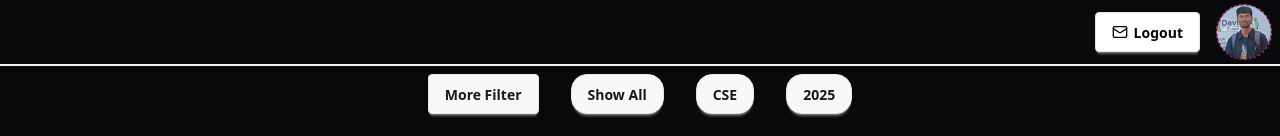
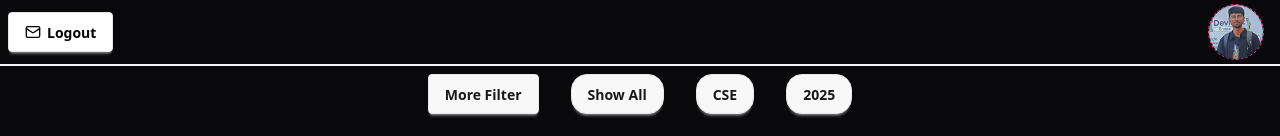
Before and after one commit to dev-koushal/alumnimanagment, a React (Vite) app: page /student/explore in a window 1280 px wide. Shown: the top 136 px of the page. Built offline with nearby package versions, Linux system fonts and the light colour scheme.

Commit message:
fix: logout

```diff
--- a/src/Components/StudentPage/StudenProfileButton.jsx
+++ b/src/Components/StudentPage/StudenProfileButton.jsx
@@ -13,7 +13,7 @@ function StudenProfileButton() {
   return (
     <div
       onClick={() => navigate("/student/profile")}
-      className="btn btn-circle btn-secondary btn-dash w-14 h-14 overflow-hidden mr-2 mt-1 mb-1"
+      className="btn btn-circle btn-secondary hover:border-2 btn-dash w-14 h-14 overflow-hidden mr-4 mt-1 mb-1"
     >
       <img className="" src={image} alt="alumniImage" />
     </div>
--- a/src/Components/StudentPage/StudentExplorePage.jsx
+++ b/src/Components/StudentPage/StudentExplorePage.jsx
@@ -22,11 +22,11 @@ const FilterYear = ()=>{
   return (
     <>
 
-        <div className="w-full flex justify-end gap-4 items-center bg-neutral">
-          <button className="btn bg-white text-black border-[#e5e5e5]">
+        <div className="w-full flex justify-between gap-4 items-center bg-neutral">
+          <Link to='/'><button className="btn ml-2  bg-white text-black border-[#e5e5e5]">
         <svg aria-label="Email icon" width="16" height="16" xmlns="http://www.w3.org/2000/svg" viewBox="0 0 24 24"><g strokeLinejoin="round" strokeLinecap="round" strokeWidth="2" fill="none" stroke="black"><rect width="20" height="16" x="2" y="4" rx="2"></rect><path d="m22 7-8.97 5.7a1.94 1.94 0 0 1-2.06 0L2 7"></path></g></svg>
-       <Link to='/'>Logout</Link>
-        </button>
+       Logout
+        </button></Link>
             <StudenProfileButton />
         </div>
          <div className="bg-neutral min-h-screen">
@@ -37,9 +37,9 @@ const FilterYear = ()=>{
         <input onClick={()=>FilterYear()} className="btn rounded-2xl" type="checkbox" name="frameworks" aria-label="2025"/>
 
         </form>
+        {/* cardddddesssss */}
 
-
-        <div className=" flex gap-10  md:flex-row flex-wrap justify-center m- 1">
+        <div className=" flex gap-10  md:flex-row flex-wrap justify-center m-1">
         {filterCard.map((alumni, index) => (
           <div key={index}>
             <div className="card bg-base-100 md:w-96 w-80 hover:scale-[1.01] transition-all ease-in-out duration-300 shadow-md shadow-gray-600 hover:shadow-gray-400">
@@ -58,7 +58,7 @@ const FilterYear = ()=>{
                    {alumni.branch} ● {alumni.yog} ● {alumni.city}
                 </p>
                 <div className="card-actions">
-                  <button className="btn btn-primary hover:scale-[1.1] -mb-10 rounded-full">Connect</button>
+                  <button className="btn btn-primary hover:scale-[1.1] -mb-10 rounded-full hover:shadow-md shadow-red-200 transition ease-in-out  duration-300">Connect</button>
                 </div>
               </div>
             </div>
```
